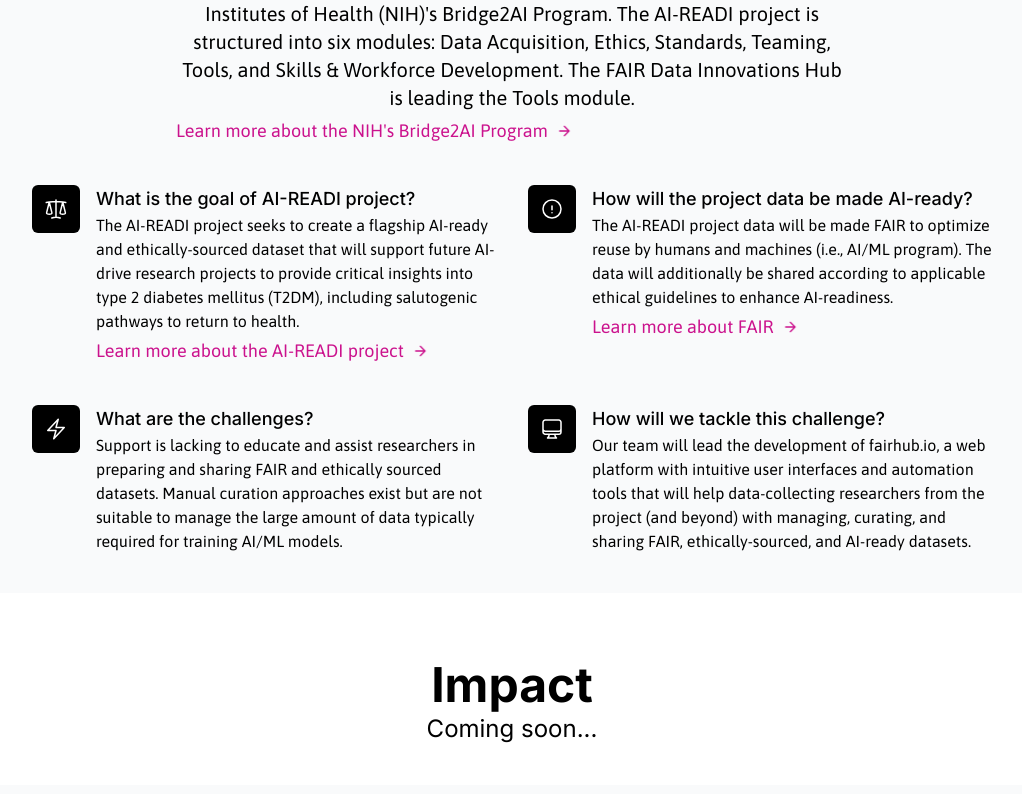
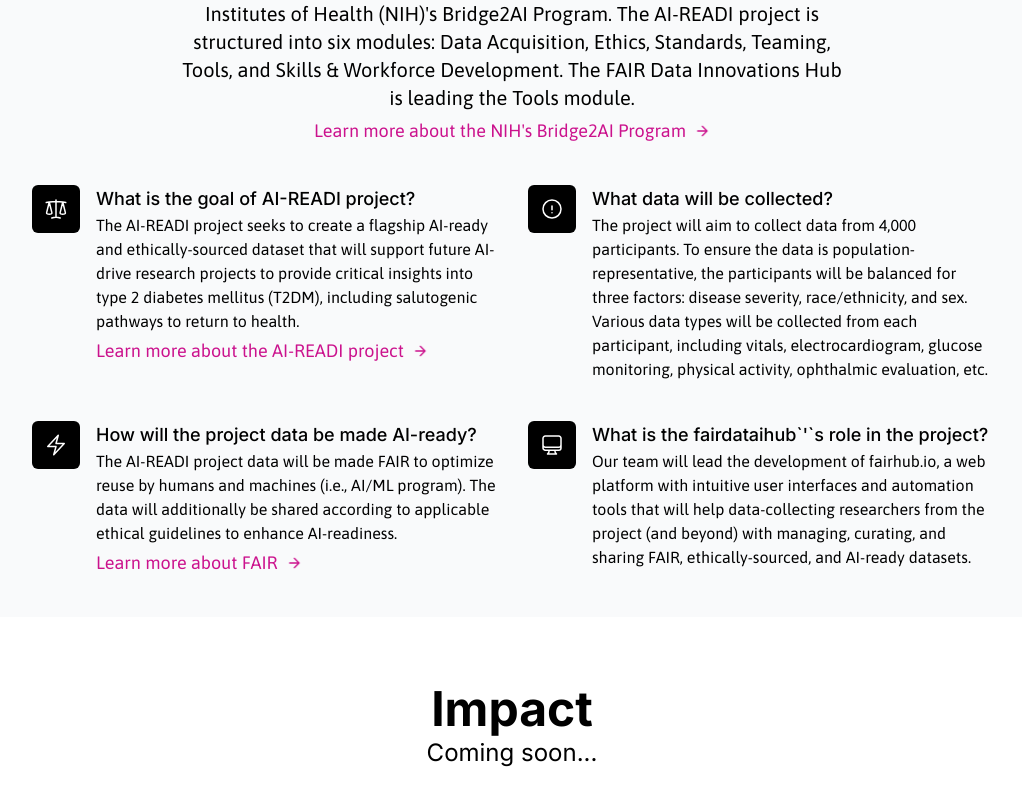
Before and after one commit to fairdataihub/fairdataihub.org, a Next.js app: page /aireadi in a window 1280 px wide. Shown: the part 926-1720 px from the top of the page, without its empty margins (128-1150 px from the left). Built offline with nearby package versions, Linux system fonts and the light colour scheme; what tailwindcss-debug-screens would draw is missing.

Commit message:
feat: ✨ add AI-READI project details on main page

```diff
--- a/src/components/aireadi/about.tsx
+++ b/src/components/aireadi/about.tsx
@@ -18,7 +18,7 @@ export default function About() {
           project is structured into six modules: Data Acquisition, Ethics,
           Standards, Teaming, Tools, and Skills & Workforce Development. The
           FAIR Data Innovations Hub is leading the Tools module.
-          <div className="mt-2 flex md:mt-1">
+          <div className="mt-2 flex w-full justify-center md:mt-1">
             <a
               href="https://doi.org/10.1038/sdata.2016.18"
               target="_blank"
@@ -99,6 +99,27 @@ export default function About() {
                 <ExclamationCircleIcon className="h-6 w-6" aria-hidden="true" />
               </div>
               <p className="ml-16 text-xl font-medium sm:text-lg">
+                What data will be collected?
+              </p>
+            </dt>
+            <dd className="mt-2 ml-16 font-asap text-lg text-black sm:text-base md:mt-0">
+              <div>
+                The project will aim to collect data from 4,000 participants. To
+                ensure the data is population-representative, the participants
+                will be balanced for three factors: disease severity,
+                race/ethnicity, and sex. Various data types will be collected
+                from each participant, including vitals, electrocardiogram,
+                glucose monitoring, physical activity, ophthalmic evaluation,
+                etc.
+              </div>
+            </dd>
+          </div>
+          <div className="relative">
+            <dt>
+              <div className="absolute flex h-12 w-12 items-center justify-center rounded-md bg-light-vision text-white">
+                <BoltIcon className="h-6 w-6" aria-hidden="true" />
+              </div>
+              <p className="ml-16 text-xl font-medium sm:text-lg">
                 How will the project data be made AI-ready?
               </p>
             </dt>
@@ -141,29 +162,10 @@ export default function About() {
           <div className="relative">
             <dt>
               <div className="absolute flex h-12 w-12 items-center justify-center rounded-md bg-light-vision text-white">
-                <BoltIcon className="h-6 w-6" aria-hidden="true" />
-              </div>
-              <p className="ml-16 text-xl font-medium sm:text-lg">
-                What are the challenges?
-              </p>
-            </dt>
-            <dd className="mt-2 ml-16 font-asap text-lg text-black sm:text-base md:mt-0">
-              <div>
-                Support is lacking to educate and assist researchers in
-                preparing and sharing FAIR and ethically sourced datasets.
-                Manual curation approaches exist but are not suitable to manage
-                the large amount of data typically required for training AI/ML
-                models.
-              </div>
-            </dd>
-          </div>
-          <div className="relative">
-            <dt>
-              <div className="absolute flex h-12 w-12 items-center justify-center rounded-md bg-light-vision text-white">
                 <ComputerDesktopIcon className="h-6 w-6" aria-hidden="true" />
               </div>
               <p className="ml-16 text-xl font-medium sm:text-lg">
-                How will we tackle this challenge?
+                What is the fairdataihub`&apos;`s role in the project?
               </p>
             </dt>
             <dd className="mt-2 ml-16 font-asap text-lg text-black sm:text-base md:mt-0">
--- a/src/components/aireadi/info.tsx
+++ b/src/components/aireadi/info.tsx
@@ -123,7 +123,7 @@ export default function Info() {
                 <div className="mb-10 pr-10 sm:mb-5">
                   <p className="w-full font-asap text-lg text-black">
                     The AI-READI project is funded by the National Institutes of
-                    Health (NIH)&apos;s Bridge2AI program. (NIAID).
+                    Health (NIH)&apos;s Bridge2AI program.
                   </p>
                   <div className="mt-2 flex md:mt-1">
                     <a
--- a/src/components/home/projectsCarousel.tsx
+++ b/src/components/home/projectsCarousel.tsx
@@ -18,10 +18,10 @@ export default function ProjectsCarousel() {
       height: `50`,
     },
     {
-      src: `/images/carousel/sodasparc.png`,
+      src: `/images/carousel/aireadi-logo-2.png`,
       alt: `Navigate to AI-READI card`,
       width: `150`,
-      height: `50`,
+      height: `80`,
     },
     {
       src: `/images/carousel/FAIRshare-full.png`,
@@ -62,10 +62,10 @@ export default function ProjectsCarousel() {
     {
       name: `AI-READI`,
       id: `ai-readi`,
-      imageUrl: `/images/carousel/sodasparc.png`,
+      imageUrl: `/images/carousel/aireadi-logo-2.png`,
       imageWidth: `320`,
-      imageHeight: `103`,
-      description: `The AI-READI project seeks to create a flagship AI-ready and ethically-sourced dataset that will enable future AI/ML driven research project to provide critical insights into type 2 diabetes mellitus (T2DM), including salutogenic pathways to return to health`,
+      imageHeight: `150`,
+      description: `The AI-READI project seeks to create a flagship AI-ready and ethically-sourced dataset that will support future AI-drive research projects to provide critical insights into type 2 diabetes.`,
       page: `/aireadi`,
     },
     {
--- a/src/pages/aireadi.tsx
+++ b/src/pages/aireadi.tsx
@@ -40,11 +40,11 @@ export default function Aireadi() {
 
         <meta
           property="og:image"
-          content="https://fairdataihub.org/thumbnails/aireadi.png"
+          content="https://og.fairdataihub.org/api/ogimage?app=fairdataihub&title=AI-READI&description=Generating%20a%20flagship%20AI-ready%20and%20ethically-sourced%20dataset%20to%20boost%20future%20AI-driven%20discoveries%20in%20type%202%20diabetes%20mellitus"
         />
         <meta
           name="twitter:image"
-          content="https://fairdataihub.org/thumbnails/aireadi.png"
+          content="https://og.fairdataihub.org/api/ogimage?app=fairdataihub&title=AI-READI&description=Generating%20a%20flagship%20AI-ready%20and%20ethically-sourced%20dataset%20to%20boost%20future%20AI-driven%20discoveries%20in%20type%202%20diabetes%20mellitus"
         />
       </Head>
 
```
Also changed, not shown: public/images/carousel/aireadi-logo-2.png (added).
